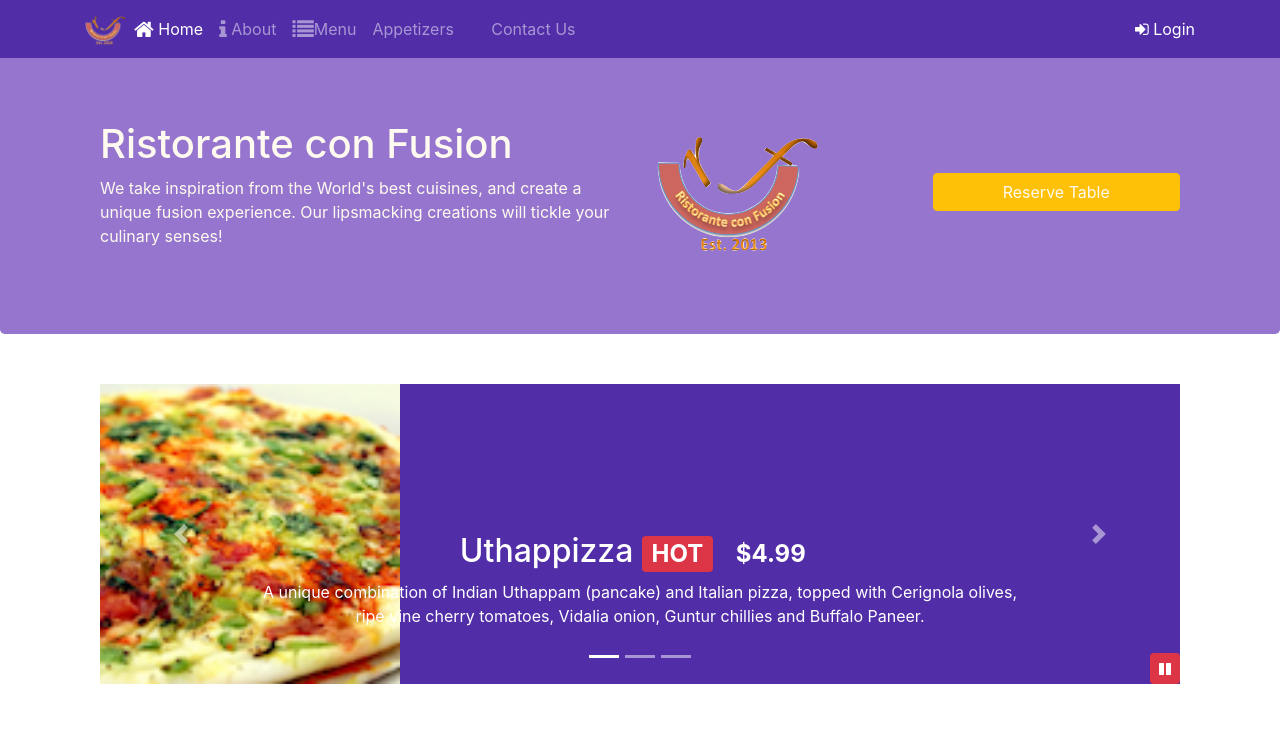
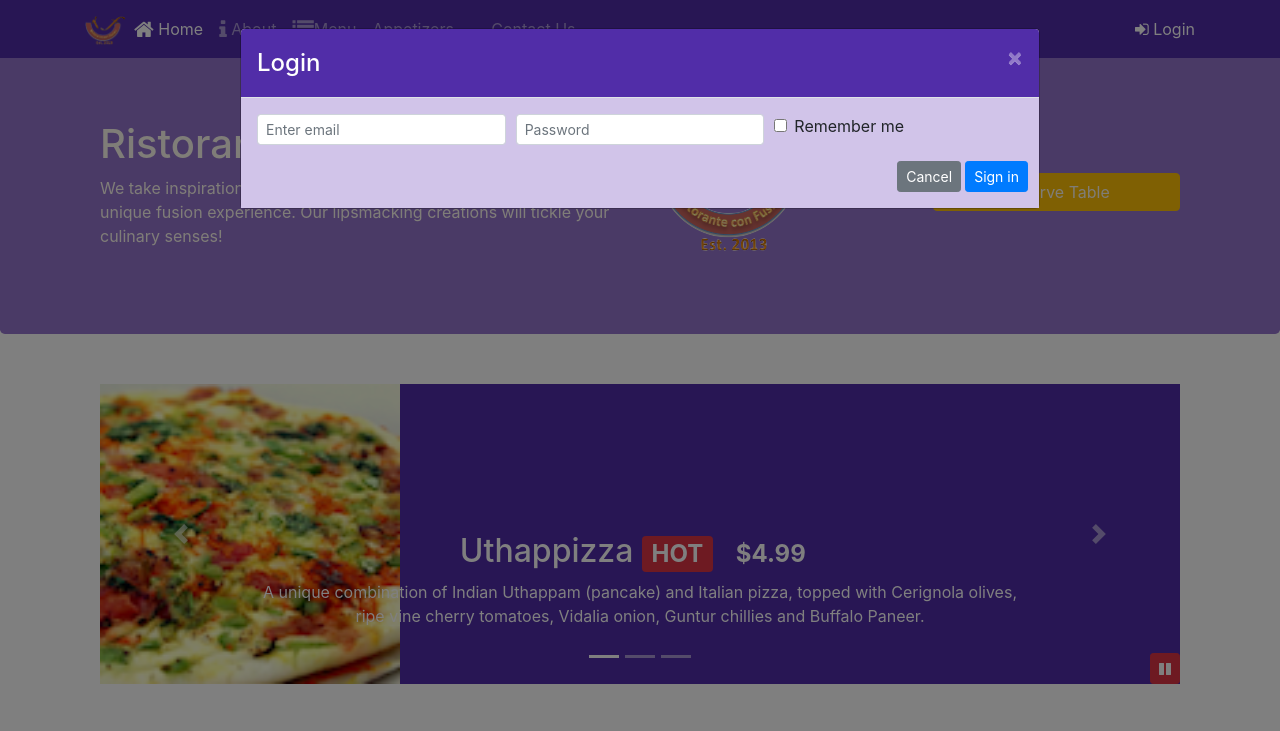
Before and after one commit to priyankgala/SimpleWebApplication, a website: page index.html in a window 1280 px wide. Both pictures are taken after a click on the link "Login". Shown: the top 731 px of the page. Drawn offline with nearby package versions, Linux system fonts and the light colour scheme; some icons are missing.

Commit message:
Assignment 4

```diff
--- /dev/null
+++ b/css/style-less.css
@@ -0,0 +1,57 @@
+.row-header {
+  margin: 0px auto;
+  padding: 0px 0px;
+}
+.row-content {
+  margin: 0px auto;
+  padding: 50px 0px;
+  border-bottom: 1px ridge;
+  min-height: 400px;
+}
+.footer {
+  background-color: #D1C4E9;
+  margin: 0px auto;
+  padding: 20px 0px;
+}
+.jumbotron {
+  margin: 0px auto;
+  padding: 70px 30px;
+  background: #9575CD;
+  color: floralwhite;
+}
+address {
+  font-size: 80%;
+  margin: 0px;
+  color: #0f0f0f;
+}
+body {
+  padding: 50px 0px 0px 0px;
+  z-index: 0;
+}
+.navbar-dark {
+  background-color: #512DA8;
+}
+.tab-content {
+  border-left: 1px solid #ddd;
+  border-right: 1px solid #ddd;
+  border-bottom: 1px solid #ddd;
+  padding: 10px;
+}
+.carousel {
+  background: #512DA8;
+}
+.carousel .carousel-item {
+  height: 300px;
+}
+.carousel .carousel-item img {
+  position: absolute;
+  top: 0;
+  left: 0;
+  min-height: 300px;
+}
+#carouselButton {
+  right: 0px;
+  position: absolute;
+  bottom: 0px;
+  z-index: 1;
+}
--- a/css/style.css
+++ b/css/style.css
@@ -1,57 +1,64 @@
 .row-header {
   margin: 0px auto;
-  padding: 0px 0px;
-}
+  padding: 0px 0px; }
+
 .row-content {
   margin: 0px auto;
   padding: 50px 0px;
   border-bottom: 1px ridge;
-  min-height: 400px;
-}
+  min-height: 400px; }
+
 .footer {
   background-color: #D1C4E9;
   margin: 0px auto;
-  padding: 20px 0px;
-}
+  padding: 20px 0px; }
+
 .jumbotron {
   margin: 0px auto;
   padding: 70px 30px;
   background: #9575CD;
-  color: floralwhite;
-}
+  color: floralwhite; }
+
 address {
   font-size: 80%;
   margin: 0px;
-  color: #0f0f0f;
-}
+  color: #0f0f0f; }
+
 body {
   padding: 50px 0px 0px 0px;
-  z-index: 0;
-}
+  z-index: 0; }
+
 .navbar-dark {
-  background-color: #512DA8;
-}
+  background-color: #512DA8; }
+
 .tab-content {
   border-left: 1px solid #ddd;
   border-right: 1px solid #ddd;
   border-bottom: 1px solid #ddd;
-  padding: 10px;
-}
+  padding: 10px; }
+
 .carousel {
-  background: #512DA8;
-}
-.carousel .carousel-item {
-  height: 300px;
-}
-.carousel .carousel-item img {
-  position: absolute;
-  top: 0;
-  left: 0;
-  min-height: 300px;
-}
+  background: #512DA8; }
+  .carousel .carousel-item {
+    height: 300px; }
+    .carousel .carousel-item img {
+      position: absolute;
+      top: 0;
+      left: 0;
+      min-height: 300px; }
+
 #carouselButton {
   right: 0px;
   position: absolute;
   bottom: 0px;
-  z-index: 1;
-}
+  z-index: 1; }
+
+.modal .modal-header {
+  background: #512DA8;
+  color: white; }
+
+  .modal .modal-header #modal-close {
+    color: #D1C4E9; }
+
+.modal .modal-body {
+  background: #D1C4E9; }
--- /dev/null
+++ b/css/styles.scss
@@ -0,0 +1,90 @@
+$lt-gray: #ddd;
+$background-dark: #512DA8;
+$background-light: #9575CD;
+$background-pale: #D1C4E9;
+
+// Height variables
+$carousel-item-height: 300px;
+
+@mixin zero-margin($pad-up-dn, $pad-left-right) {
+	margin:0px auto;
+	padding: $pad-up-dn $pad-left-right;
+}
+
+.row-header{
+    @include zero-margin(0px,0px);
+}
+
+.row-content {
+    @include zero-margin(50px,0px);
+    border-bottom: 1px ridge;
+    min-height:400px;
+}
+
+.footer{
+    background-color: $background-pale;
+    @include zero-margin(20px, 0px);
+}
+
+.jumbotron {
+    @include zero-margin(70px,30px);
+    background: $background-light ;
+    color:floralwhite;
+}
+
+address{
+    font-size:80%;
+    margin:0px;
+    color:#0f0f0f;
+}
+
+body{
+    padding:50px 0px 0px 0px;
+    z-index:0;
+}
+
+.navbar-dark {
+     background-color: $background-dark;
+}
+
+.tab-content {
+    border-left: 1px solid $lt-gray;
+    border-right: 1px solid $lt-gray;
+    border-bottom: 1px solid $lt-gray;
+    padding: 10px;
+}
+
+
+.carousel {
+    background:$background-dark;
+
+    .carousel-item {
+        height: $carousel-item-height;
+        img {
+            position: absolute;
+            top: 0;
+            left: 0;
+            min-height: 300px;
+        }
+    }
+}
+
+#carouselButton {
+    right:0px;
+    position: absolute;
+    bottom: 0px;
+    z-index: 1;
+}
+
+.modal{
+    .modal-header{
+        background: $background-dark;
+        color: white;
+        #modal-close{
+            color: $background-pale;
+        }
+    }
+    .modal-body{
+        background: $background-pale;
+    }
+}
--- a/index.html
+++ b/index.html
@@ -43,13 +43,49 @@
             </div>
         </div>
     </nav>
+    <div id="loginModal" class="modal fade" role="dialog">
+        <div class="modal-dialog modal-lg" role="content">
+            <!-- Modal content-->
+            <div class="modal-content">
+                <div class="modal-header">
+                    <h4 class="modal-title">Login </h4>
+                    <button id="modal-close" type="button" class="close" data-dismiss="modal">&times;</button>
+                </div>
+                <div class="modal-body">
+                    <form>
+                        <div class="form-row">
+                            <div class="form-group col-sm-4">
+                                    <label class="sr-only" for="exampleInputEmail3">Email address</label>
+                                    <input type="email" class="form-control form-control-sm mr-1" id="exampleInputEmail3" placeholder="Enter email">
+                            </div>
+                            <div class="form-group col-sm-4">
+                                <label class="sr-only" for="exampleInputPassword3">Password</label>
+                                <input type="password" class="form-control form-control-sm mr-1" id="exampleInputPassword3" placeholder="Password">
+                            </div>
+                            <div class="col-sm-auto">
+                                <div class="form-check">
+                                    <input class="form-check-input" type="checkbox">
+                                    <label class="form-check-label"> Remember me
+                                    </label>
+                                </div>
+                            </div>
+                        </div>
+                        <div class="form-row">
+                            <button type="button" class="btn btn-secondary btn-sm ml-auto" data-dismiss="modal">Cancel</button>
+                            <button type="submit" class="btn btn-primary btn-sm ml-1">Sign in</button>
+                        </div>
+                    </form>
+                </div>
+            </div>
+        </div>
+    </div>
     <div class="modal fade" id="reserveTableModal" tabindex="-1" role="dialog" aria-labelledby="exampleModalLongTitle"
         aria-hidden="true">
         <div class="modal-dialog" role="document">
             <div class="modal-content">
                 <div class="modal-header">
                     <h5 class="modal-title" id="exampleModalLongTitle">Reserve a table</h5>
-                    <button type="button" class="close" data-dismiss="modal" aria-label="Close">
+                    <button id="modal-close" type="button" class="close" data-dismiss="modal" aria-label="Close">
                         <span aria-hidden="true">&times;</span>
                     </button>
                 </div>
```
Also changed, not shown: package.json (+6 -4 lines), 1 other file.
